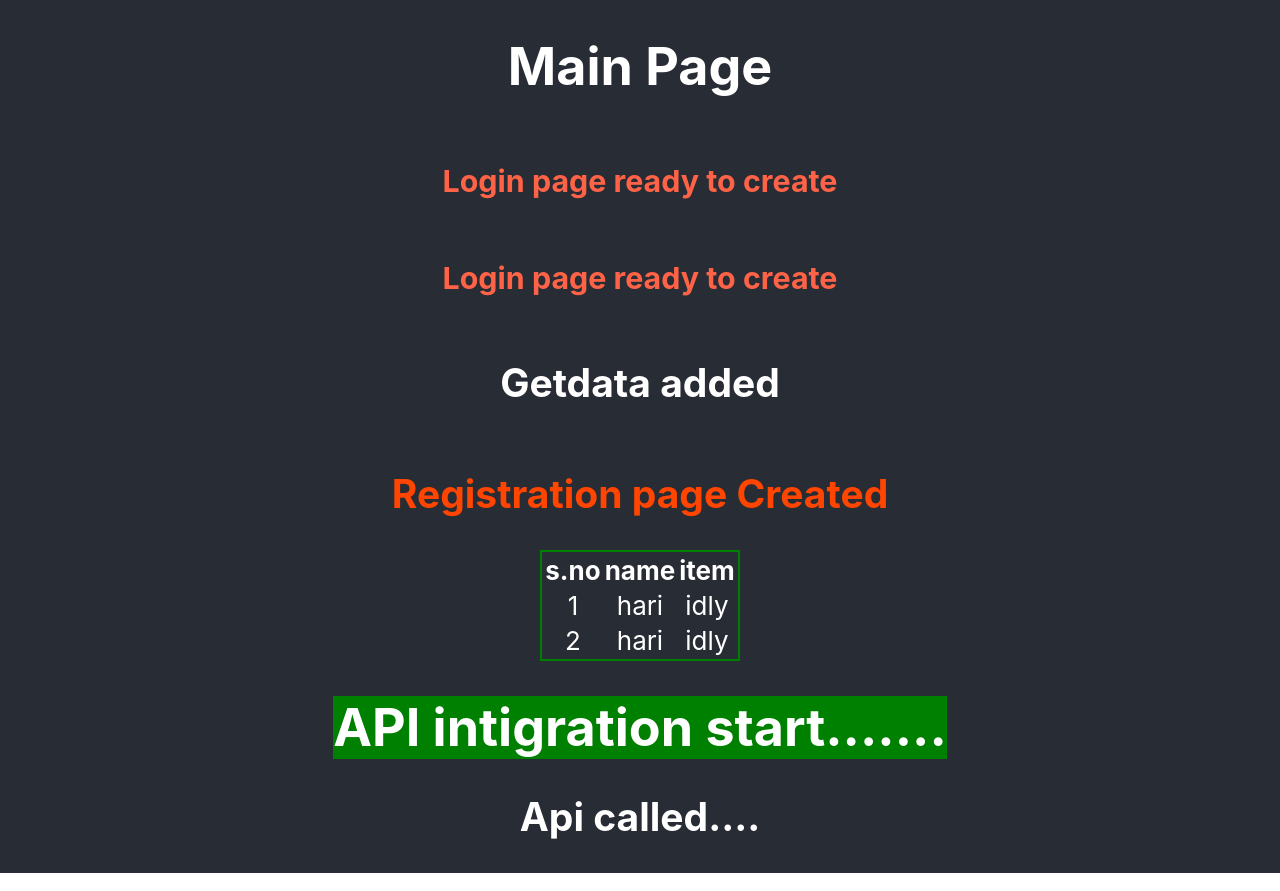
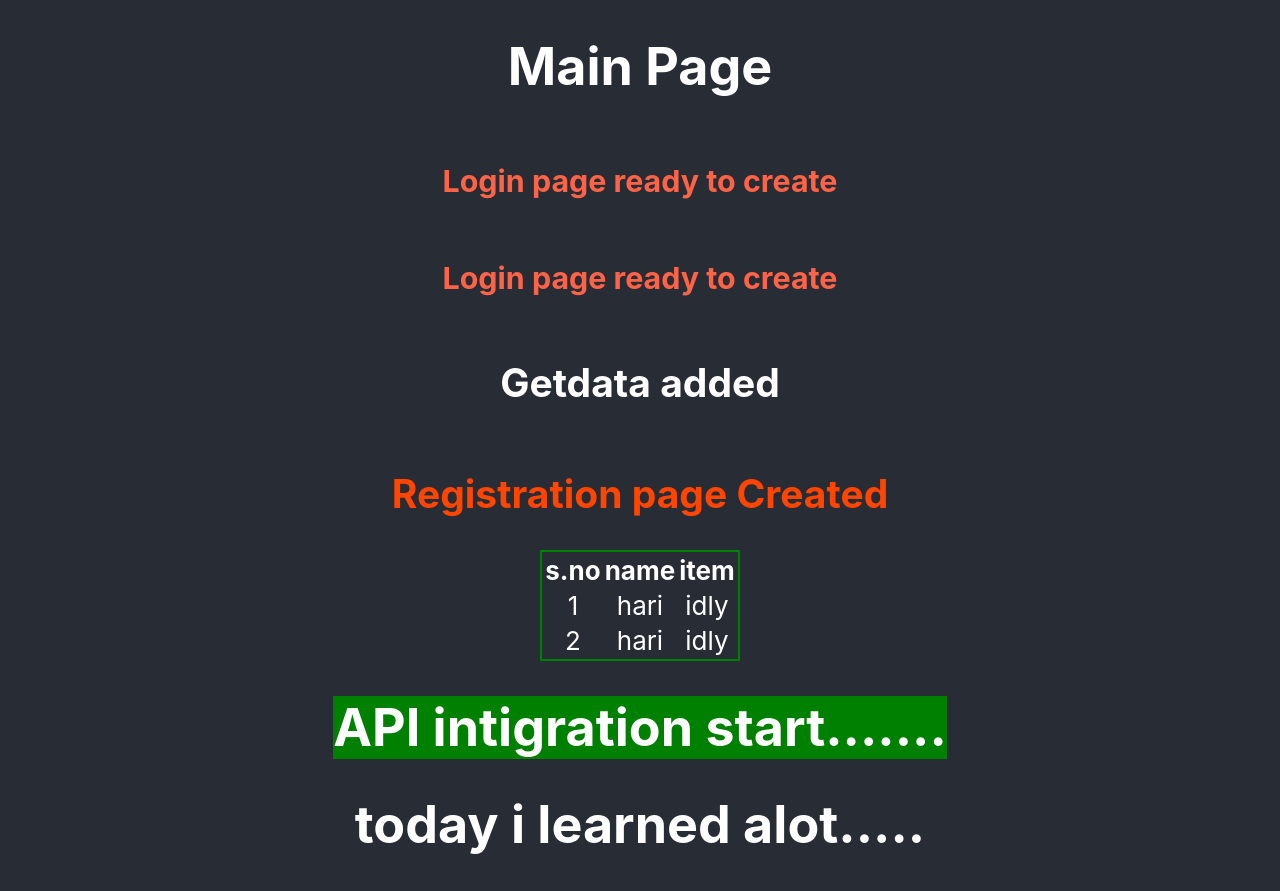
Before and after one commit to riha7/mypages, a React (Create React App) app: page / in a window 1280 px wide. Built offline with nearby package versions, Linux system fonts and the light colour scheme.

Commit message:
cnter tag created

```diff
--- a/src/DataApintigration.js
+++ b/src/DataApintigration.js
@@ -4,7 +4,9 @@ const DataApintigration = () => {
     return (
         <div>
             <h1 style={{background:'green',color:'white'}}>API intigration start.......</h1>
-            <h2>Api called....</h2>
+            <center>
+                <h1>today i learned alot.....</h1>
+            </center>
         </div>
     )
 }
```
